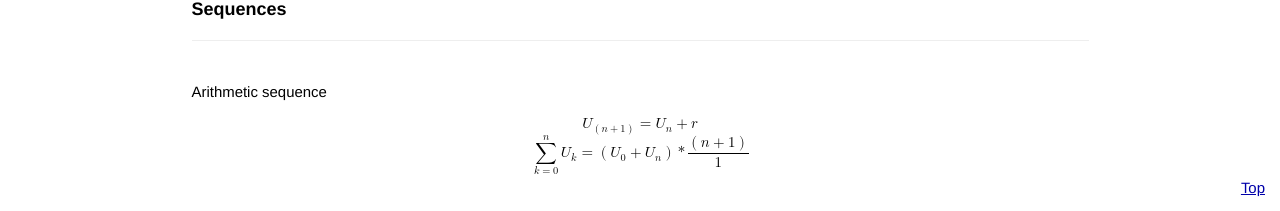
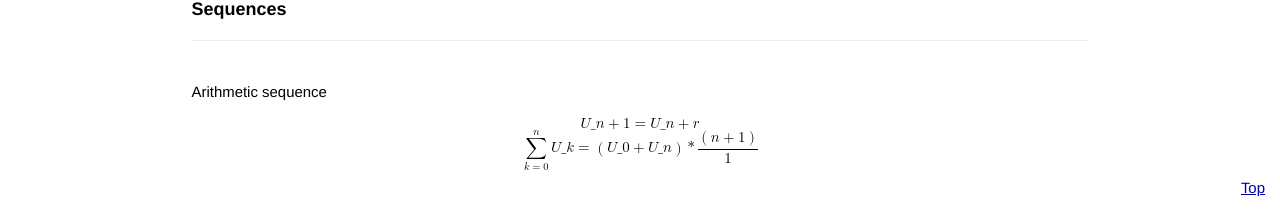
Before and after one commit to eloone/cs, a Jekyll site: the page built from maths/index.md, in a window 1280 px wide and 900 px high, scrolled down 1668 px. Shown: the part 686-897 px from the top of the window. Built offline with Jekyll 4.4.1, drawn with Linux system fonts in a browser that asks for light colours; Markdown is read by kramdown in place of the engine named in the settings.

```diff
--- a/maths/index.md
+++ b/maths/index.md
@@ -118,6 +118,6 @@ $$e^(N+M) = e^Ne^M$$
 
 Arithmetic sequence
 
-$$U_(n+1) = U_n + r$$
+$$U\_{n+1} = U\_n + r$$
 
-$$∑↙{k=0}↖n U_k =  (U_0 + U_n ) * (n + 1) /1$$
+$$∑↙{k=0}↖n U\_k =  (U\_0 + U\_n ) * (n + 1) /1$$
```
